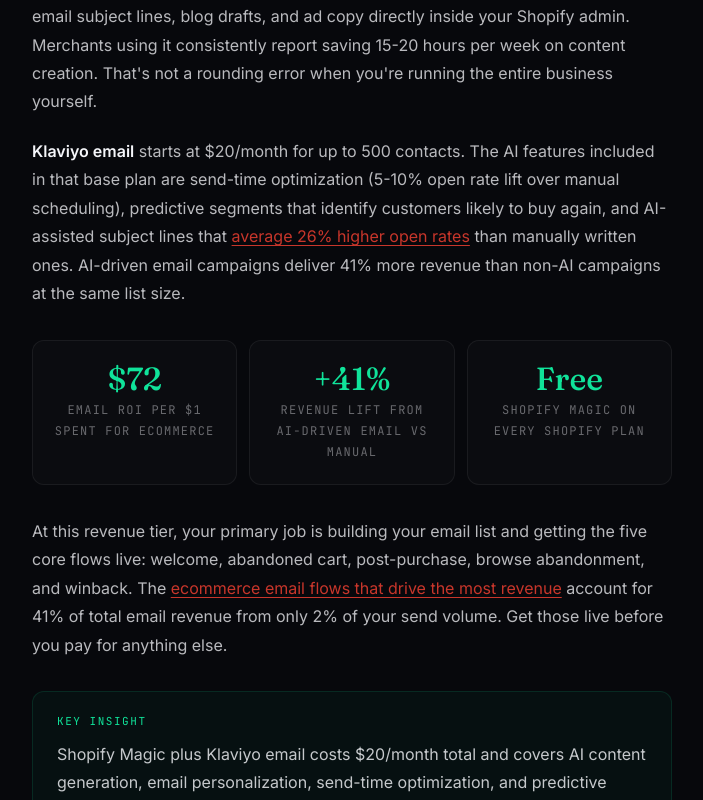
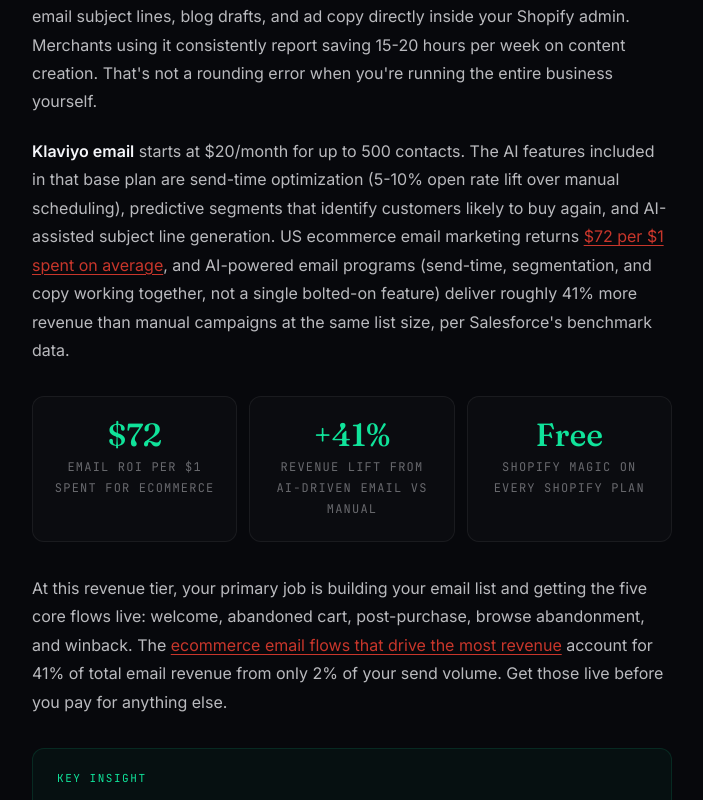
Before and after one commit to dustyboy-23/ventiscale-site, a Next.js app: page /blog/ai-tools-ecommerce-marketing in a window 1280 px wide. Shown: the part 1920-2720 px from the top of the page, without its empty margins (288-991 px from the left). Built offline with nearby package versions, Linux system fonts and the light colour scheme; no server answers.

Commit message:
Blog sweep 2A: verify-and-fix (batch 5)

```diff
--- a/app/(marketing)/blog/ai-marketing-tool-price-war-2026/page.tsx
+++ b/app/(marketing)/blog/ai-marketing-tool-price-war-2026/page.tsx
@@ -437,7 +437,7 @@
                 className="blog-related-card"
               >
                 <div className="related-title">
-                  AI marketing averages 171% ROI. Your agency retainer doesn&apos;t.
+                  AI marketing beats the agency retainer on ROI. Here&apos;s the math.
                 </div>
                 <div className="related-meta">7 min read</div>
               </Link>
--- a/app/(marketing)/blog/ai-tools-ecommerce-marketing/page.tsx
+++ b/app/(marketing)/blog/ai-tools-ecommerce-marketing/page.tsx
@@ -242,16 +242,19 @@
             contacts. The AI features included in that base plan are send-time
             optimization (5-10% open rate lift over manual scheduling),
             predictive segments that identify customers likely to buy again, and
-            AI-assisted subject lines that{" "}
+            AI-assisted subject line generation. US ecommerce email marketing
+            returns{" "}
             <a
               href="https://foundrycro.com/blog/ecommerce-marketing-benchmarks-2026/"
               target="_blank"
               rel="noopener noreferrer"
             >
-              average 26% higher open rates
-            </a>{" "}
-            than manually written ones. AI-driven email campaigns deliver 41%
-            more revenue than non-AI campaigns at the same list size.
+              $72 per $1 spent on average
+            </a>
+            , and AI-powered email programs (send-time, segmentation, and
+            copy working together, not a single bolted-on feature) deliver
+            roughly 41% more revenue than manual campaigns at the same list
+            size, per Salesforce&apos;s benchmark data.
           </p>
 
           <div className="blog-stat-row">
@@ -401,10 +404,11 @@
             </Link>{" "}
             at this revenue tier, the limiting factor stops being which tools
             you&apos;re using and starts being how well the AI understands your
-            specific brand. Generic tools produce generic output. The gap between
-            top-quartile ecommerce brands averaging a $42 customer acquisition
-            cost and median brands averaging $84 isn&apos;t the platform. It&apos;s
-            the quality and specificity of what those platforms are sending.
+            specific brand. Generic tools produce generic output. Blended DTC
+            customer acquisition cost sits at $68-84 in 2026, up 40-60% since
+            2023 &mdash; and the gap between brands holding that number down
+            and brands bleeding on it isn&apos;t the platform. It&apos;s the
+            quality and specificity of what those platforms are sending.
           </p>
 
           <div className="blog-stat-row">
@@ -417,8 +421,8 @@
               <div className="stat-label">Klaviyo Customer Agent (intro rate)</div>
             </div>
             <div className="blog-stat">
-              <div className="stat-number">$42</div>
-              <div className="stat-label">Top-quartile ecom CAC vs $84 median</div>
+              <div className="stat-number">$68-84</div>
+              <div className="stat-label">Blended DTC customer acquisition cost, 2026</div>
             </div>
           </div>
 
```
